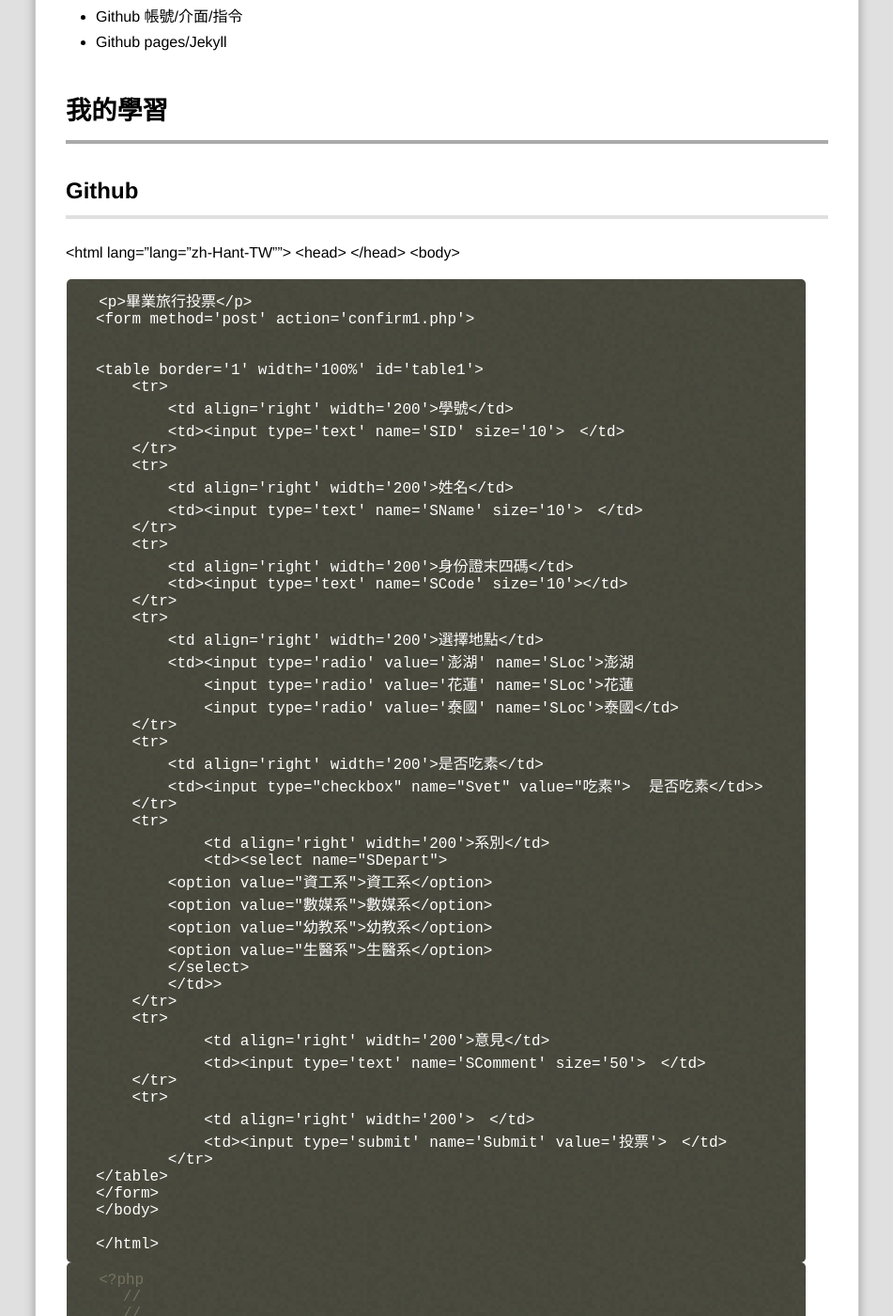
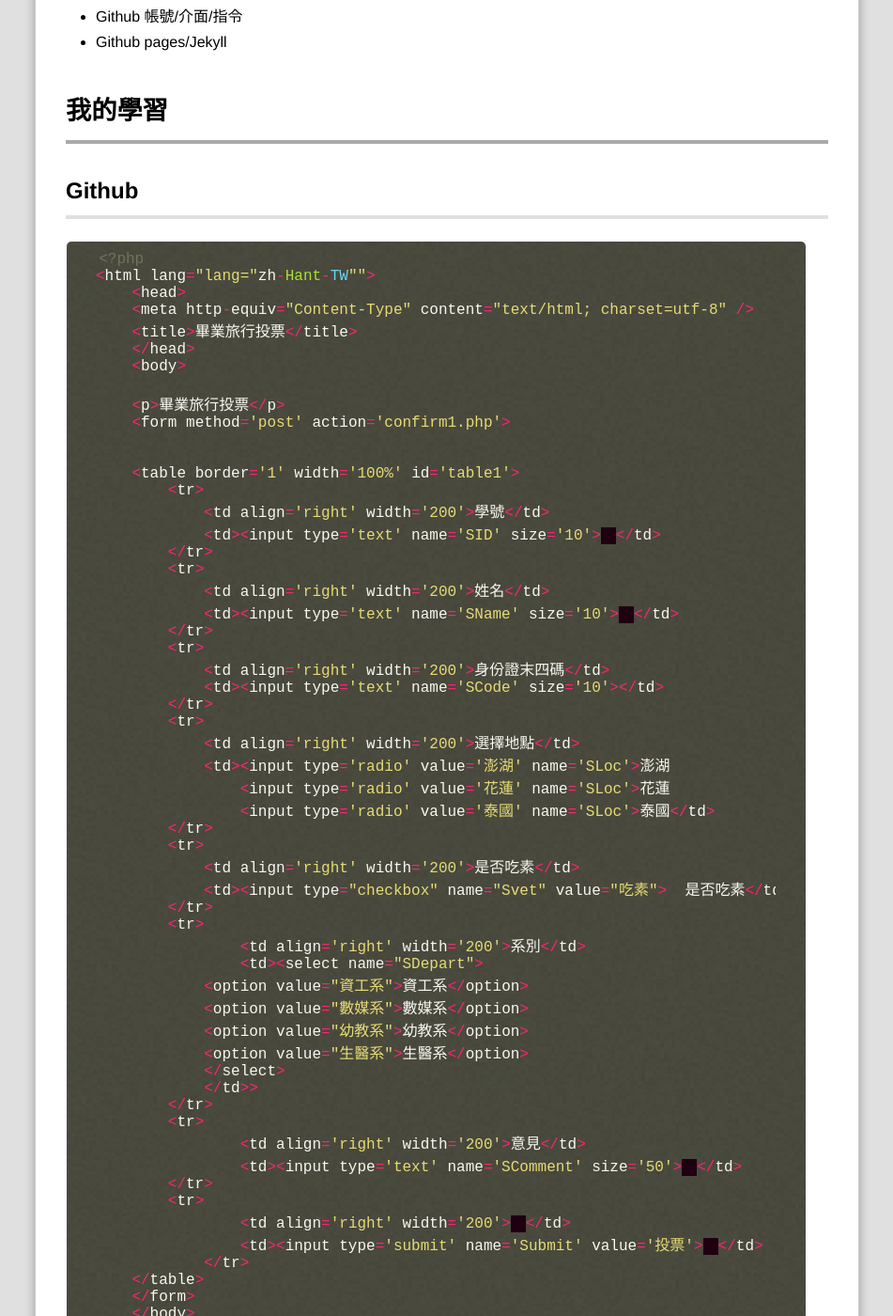
Before and after one commit to track9785/webcourse, a Jekyll site: the page built from _posts/2017-10-25-Class6.md, in a window 1280 px wide and 1400 px high, scrolled down 591 px. Shown: the whole window at 94% size, without its empty margins (18-969 px from the left). Built offline with Jekyll 4.4.1, drawn with Linux system fonts in a browser that asks for light colours; Markdown is read by kramdown in place of the engine named in the settings; comment, search, counter and statistics services are not loaded.

Commit message:
Update 2017-10-25-Class6.md

````diff
--- a/_posts/2017-10-25-Class6.md
+++ b/_posts/2017-10-25-Class6.md
@@ -16,6 +16,9 @@ github帳號及使用github做blog。。
 # 我的學習
 
 ##Github
+
+```php
+<?php
 <html lang="lang="zh-Hant-TW"">
     <head>
     <meta http-equiv="Content-Type" content="text/html; charset=utf-8" />
@@ -73,9 +76,6 @@ github帳號及使用github做blog。。
     </body>
 
     </html>
-
-```php
-<?php
    //
    //
    //
````
